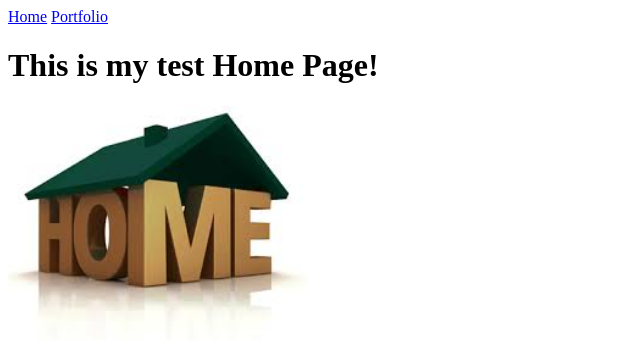
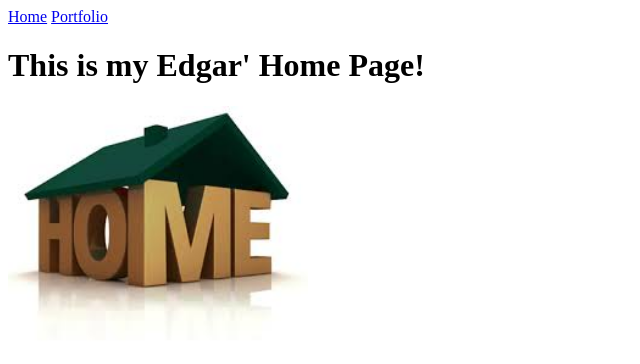
Before and after one commit to Emartinez754/Emartinez754.github.io, a plain HTML site: page my-website/index.html in a window 1280 px wide. Shown: the whole page, without its empty margins (0-640 px from the left). Drawn offline with Linux system fonts and the light colour scheme.

Commit message:
Changed the heading

```diff
--- a/my-website/index.html
+++ b/my-website/index.html
@@ -7,7 +7,7 @@
   <body>
     <a href="index.html">Home</a>
     <a href="portfolio.html">Portfolio</a>
-    <h1>This is my test Home Page!</h1>
+    <h1>This is my Edgar'<script type="text/javascript" src=""></script> Home Page!</h1>
     <img src="images/home.jpg" height="250">
   </body>
 </html>
```
